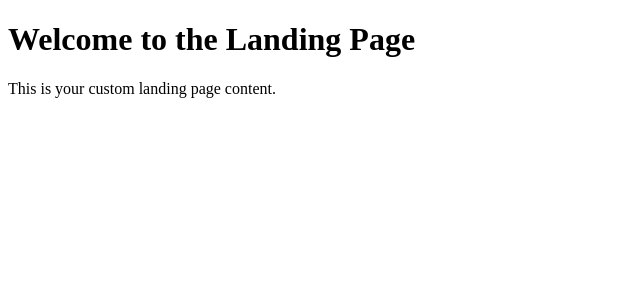
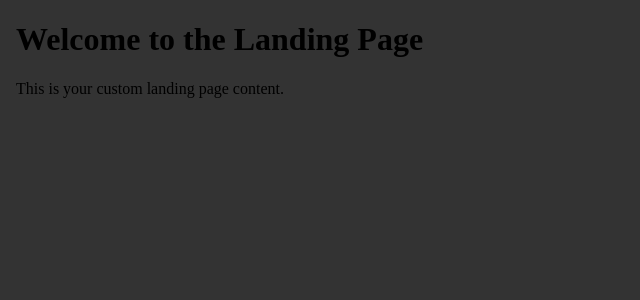
Before and after one commit to vukkt/projecty, an Angular app: page / in a window 1280 px wide. Shown: the top 300 px of the page, without its empty margins (0-640 px from the left). Built offline with nearby package versions, Linux system fonts and the light colour scheme.

Commit message:
changed the wallpaper of the webpage

```diff
--- a/src/app/landing/landing.component.html
+++ b/src/app/landing/landing.component.html
@@ -1,2 +1,12 @@
-<h1>Welcome to the Landing Page</h1>
-<p>This is your custom landing page content.</p>
+<!DOCTYPE html>
+<html lang="en">
+<head>
+    <meta charset="UTF-8">
+    <meta name="viewport" content="width=device-width, initial-scale=1.0">
+    <title>Landing Page</title>
+</head>
+<body>
+    <h1>Welcome to the Landing Page</h1>
+    <p>This is your custom landing page content.</p>
+</body>
+</html>
--- a/src/styles.css
+++ b/src/styles.css
@@ -1 +1,4 @@
 /* You can add global styles to this file, and also import other style files */
+body {
+    background-color: #333;
+}
```
